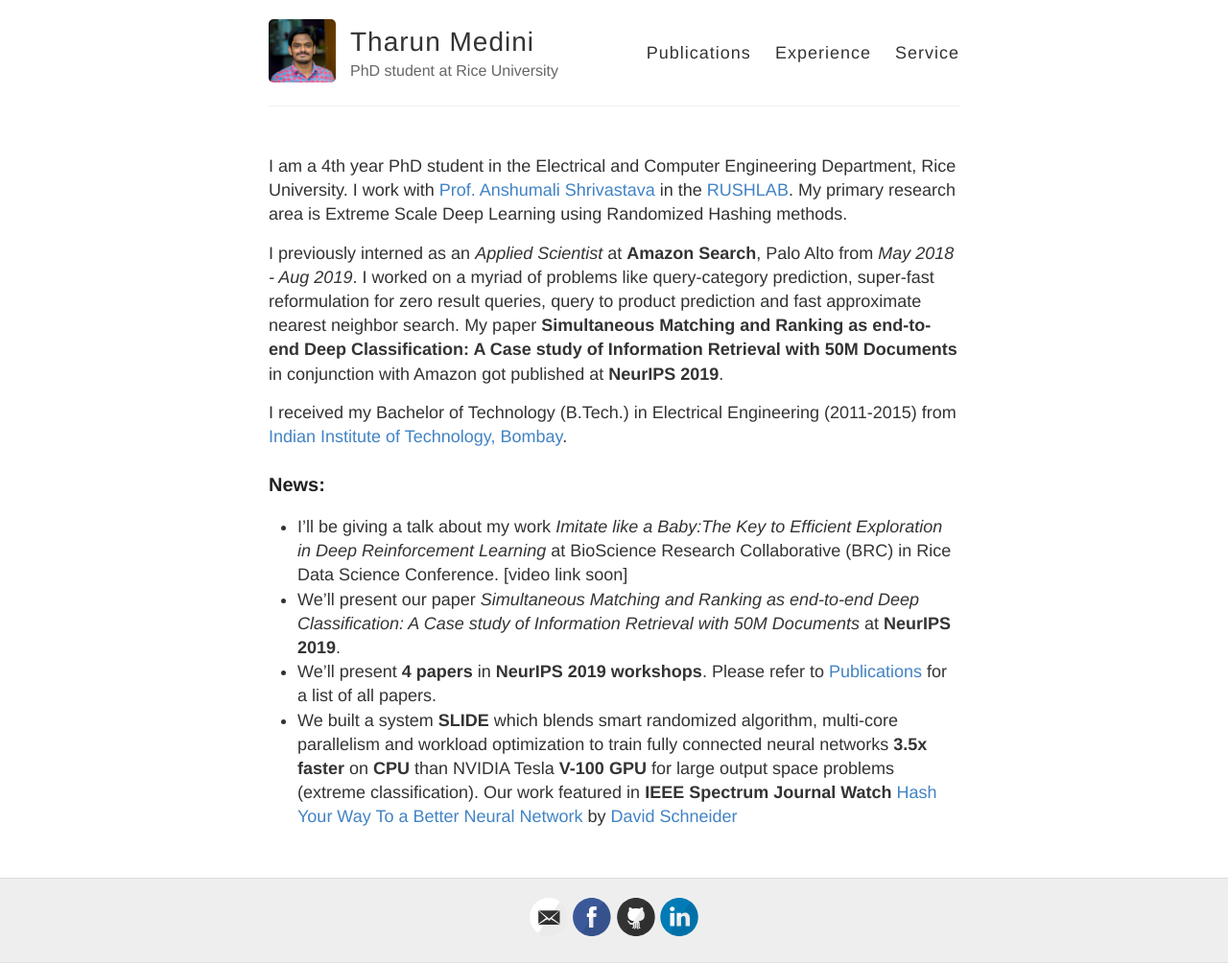
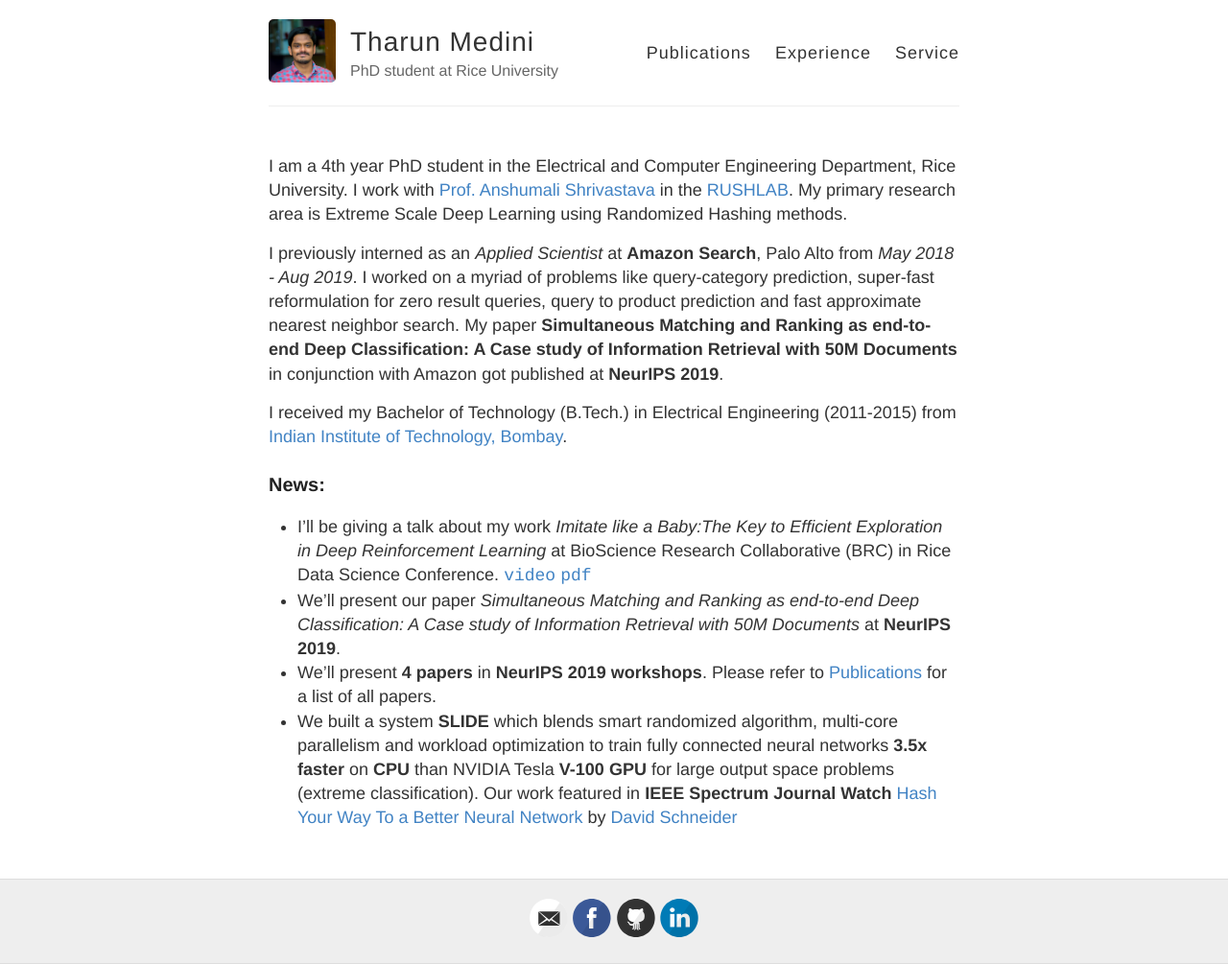
Before and after one commit to gaurav16gupta/gaurav16gupta.github.io, a Jekyll site: the page built from index.md, in a window 1280 px wide. Shown: the whole page at 96% size. Built offline with Jekyll 4.4.1, drawn with Linux system fonts in a browser that asks for light colours.

Commit message:
Updated home page with youtube video link

```diff
--- a/index.md
+++ b/index.md
@@ -10,7 +10,7 @@ I previously interned as an *Applied Scientist* at **Amazon Search**, Palo Alto
 I received my Bachelor of Technology (B.Tech.) in Electrical Engineering (2011-2015) from [Indian Institute of Technology, Bombay](http://www.iitb.ac.in).
 
 ### News:
-* I'll be giving a talk about my work *Imitate like a Baby:The Key to Efficient Exploration in Deep Reinforcement Learning* at BioScience Research Collaborative (BRC) in Rice Data Science Conference. [video link soon]
+* I'll be giving a talk about my work *Imitate like a Baby:The Key to Efficient Exploration in Deep Reinforcement Learning* at BioScience Research Collaborative (BRC) in Rice Data Science Conference. [`video`](https://www.youtube.com/watch?v=BzCE1tA9QeI&list=PLcsG4X8Zn_UD-U-uOKeq6SwoIJTcf_mbd&index=15) [`pdf`](https://tharun24.github.io/AAAI_Imitation.pdf)
 * We'll present our paper *Simultaneous Matching and Ranking as end-to-end Deep Classification: A Case study of Information Retrieval with 50M Documents* at **NeurIPS 2019**.
 * We'll present __4 papers__ in __NeurIPS 2019 workshops__. Please refer to [Publications](publications.md) for a list of all papers.
 * We built a system __SLIDE__ which blends smart randomized algorithm, multi-core parallelism and workload optimization to train fully connected neural networks __3.5x faster__ on __CPU__ than NVIDIA Tesla __V-100 GPU__ for large output space problems (extreme classification). Our work featured in __IEEE Spectrum Journal Watch__ [Hash Your Way To a Better Neural Network](https://spectrum.ieee.org/tech-talk/computing/hardware/algorithms-and-hardware-for-deep-learning) by [David Schneider](https://spectrum.ieee.org/author/schneider-david)
```
